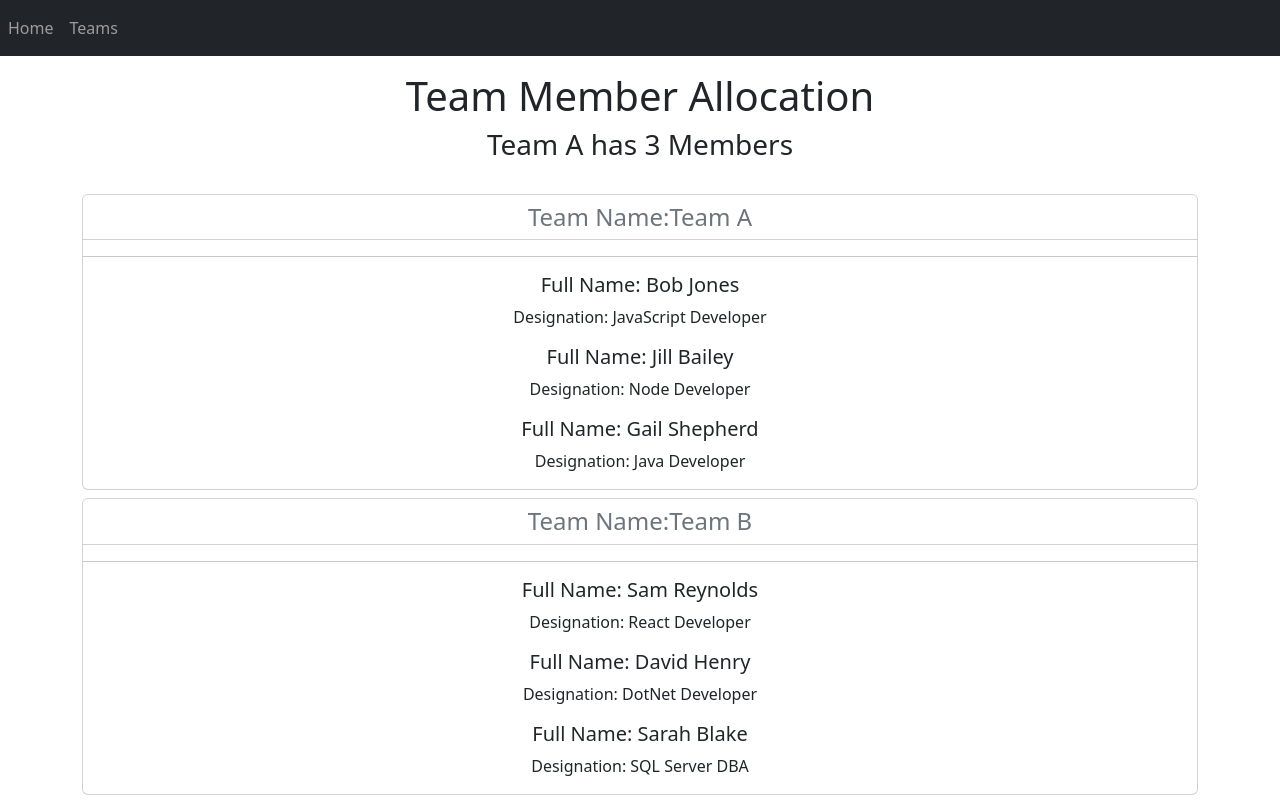
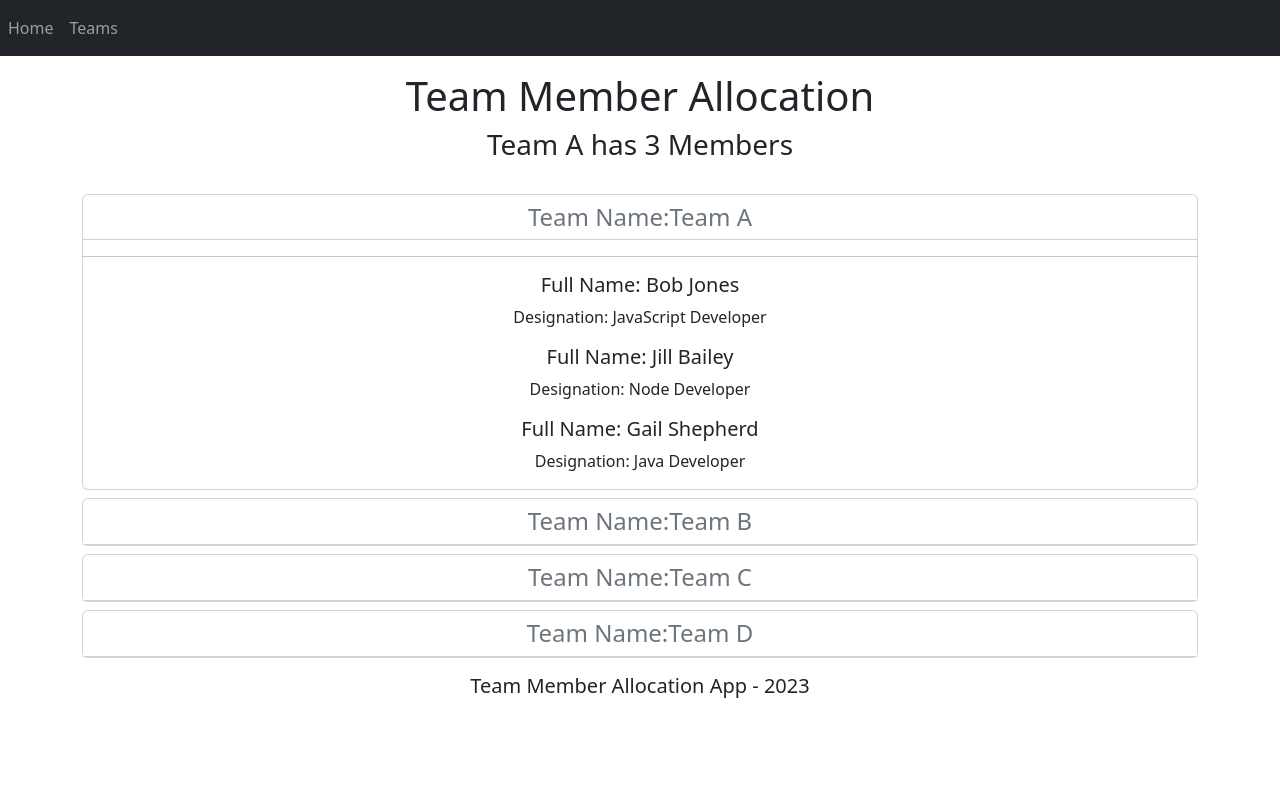
Before and after one commit to danieldegirmenci/team-member-allocation-app-react-fcc, a React (Vite) app: page /GroupedTeamMembers in a window 1280 px wide. Shown: the top 800 px of the page. Built offline with nearby package versions, Linux system fonts and the light colour scheme.

Commit message:
classname error fixed

```diff
--- a/src/GroupedTeamMembers.jsx
+++ b/src/GroupedTeamMembers.jsx
@@ -47,7 +47,7 @@ const GroupedTeamMembers = ({employees,setTeam,selectedTeam}) => {
               Team Name:{item.team}
 
             </h4>
-              <div id={"collapse_" + item.team} className={item.collapsed === true ? "collapsed":""}>
+              <div id={"collapse_" + item.team} className={item.collapsed === true ? "collapse":""}>
                 <hr/>
                 {
                   item.members.map(member=>{
```
